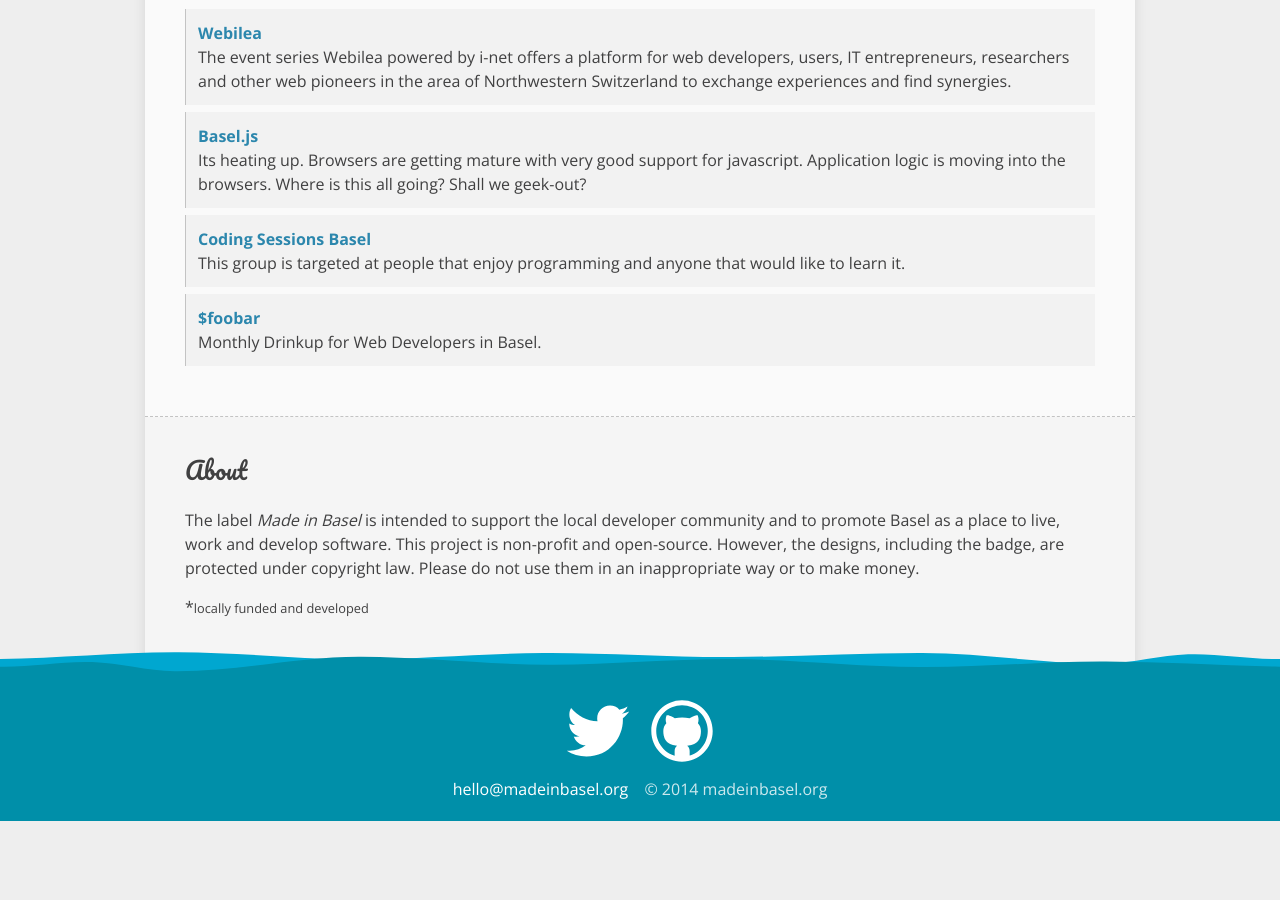
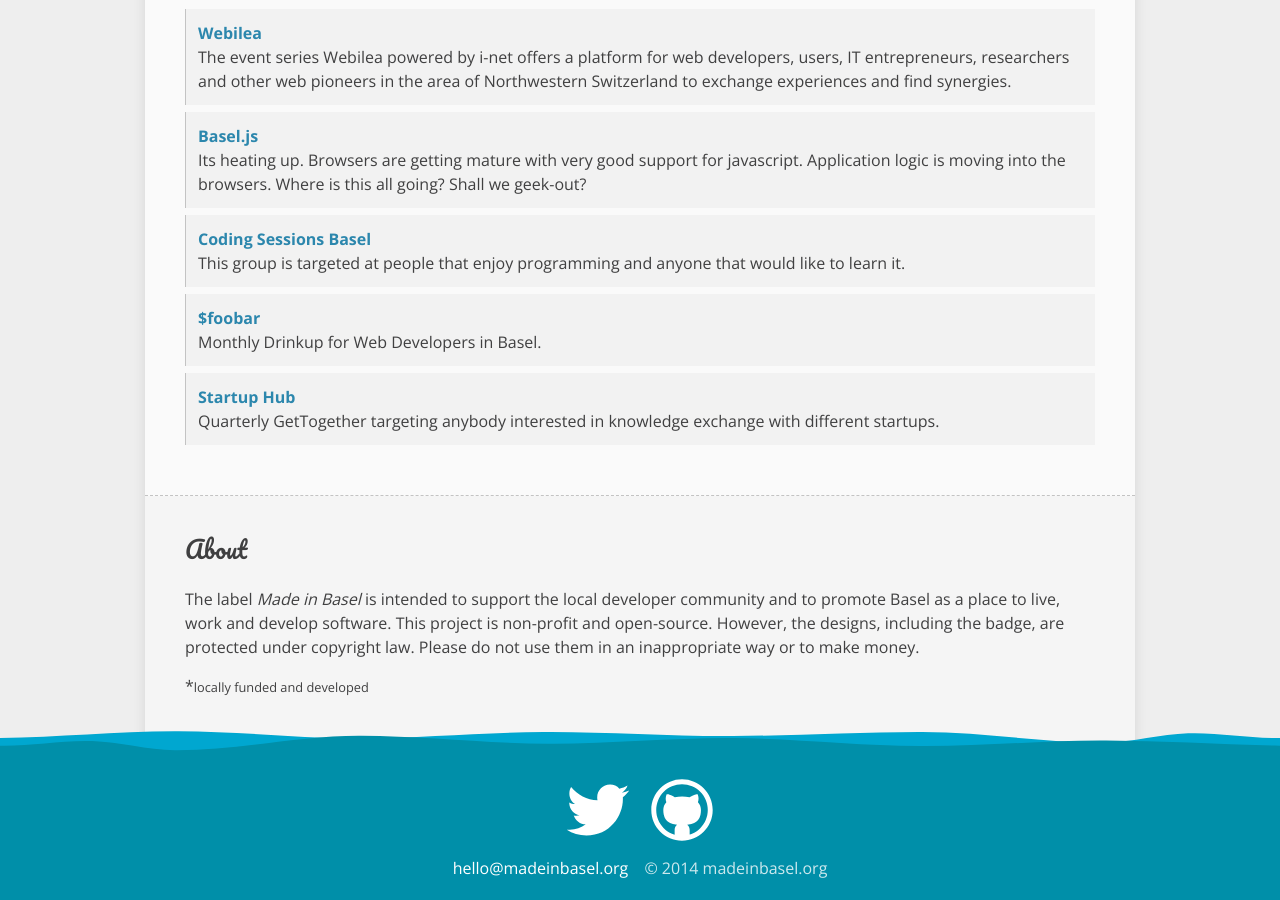
Before and after one commit to MadeInBasel/madeinbasel.github.io, a Jekyll site: the page built from index.html, in a window 1280 px wide and 900 px high, scrolled down 2028 px. Built offline with Jekyll 4.4.1, drawn with Linux system fonts in a browser that asks for light colours; Markdown is read by kramdown in place of the engine named in the settings; before the commit the page ends 2849 px from its top, so only the background shows below that.

Commit message:
Update meetups.yml
Added startup hub

```diff
--- a/_data/meetups.yml
+++ b/_data/meetups.yml
@@ -13,3 +13,7 @@
 - name: $foobar
   link: http://www.meetup.com/foobar/
   description: Monthly Drinkup for Web Developers in Basel.
+
+- name: Startup Hub
+  link: http://www.meetup.com/startup_hub/
+  description: Quarterly GetTogether targeting anybody interested in knowledge exchange with different startups.
```
